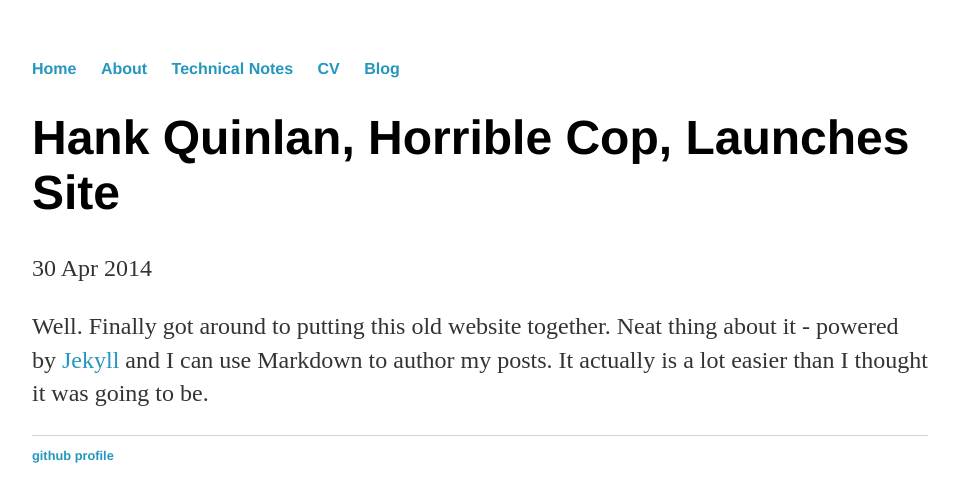
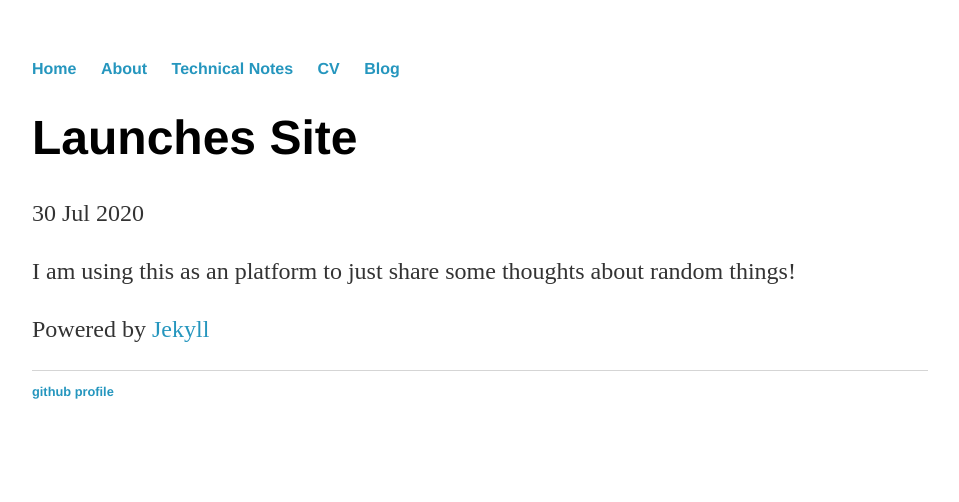
Before and after one commit to Leo-Lo/Leo-Lo.github.io, a Jekyll site: the page built from _posts/2020-07-30-first-post.md, in a window 1280 px wide. Shown: the top 502 px of the page, without its empty margins (160-1119 px from the left). Built offline with Jekyll 4.4.1, drawn with Linux system fonts in a browser that asks for light colours.

Commit message:
Update 2020-07-30-first-post.md

```diff
--- a/_posts/2020-07-30-first-post.md
+++ b/_posts/2020-07-30-first-post.md
@@ -1,9 +1,8 @@
 ---
 layout: post
-title: "Hank Quinlan, Horrible Cop, Launches Site"
-date: 2014-04-30
+title: "Launches Site"
+date: 2020-07-30
 ---
+I am using this as an platform to just share some thoughts about random things!
 
-Well. Finally got around to putting this old website together.
-Neat thing about it - powered by [Jekyll](http://jekyllrb.com) and I can use Markdown to author my posts.
-It actually is a lot easier than I thought it was going to be.
+Powered by [Jekyll](http://jekyllrb.com)
```
